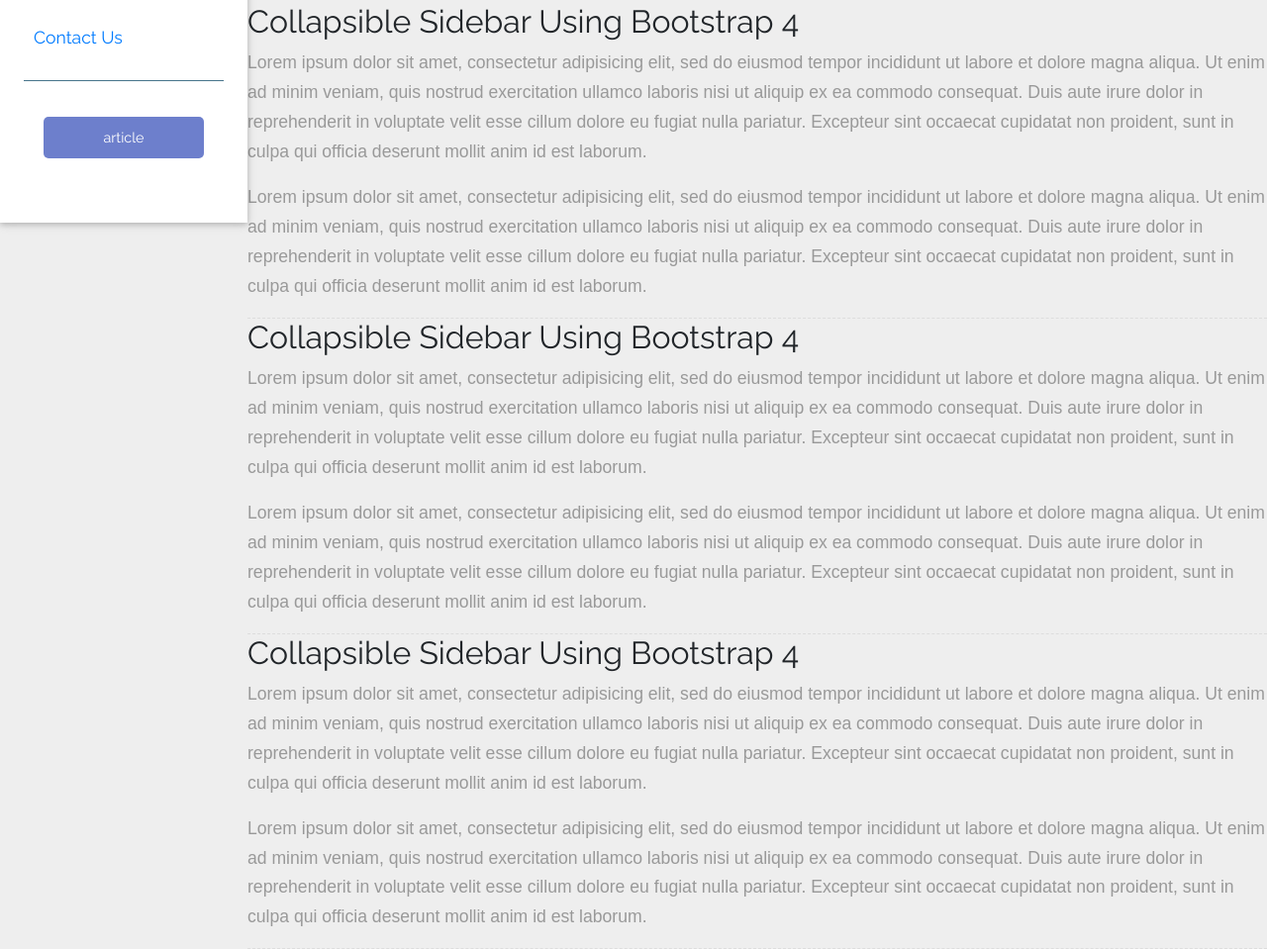
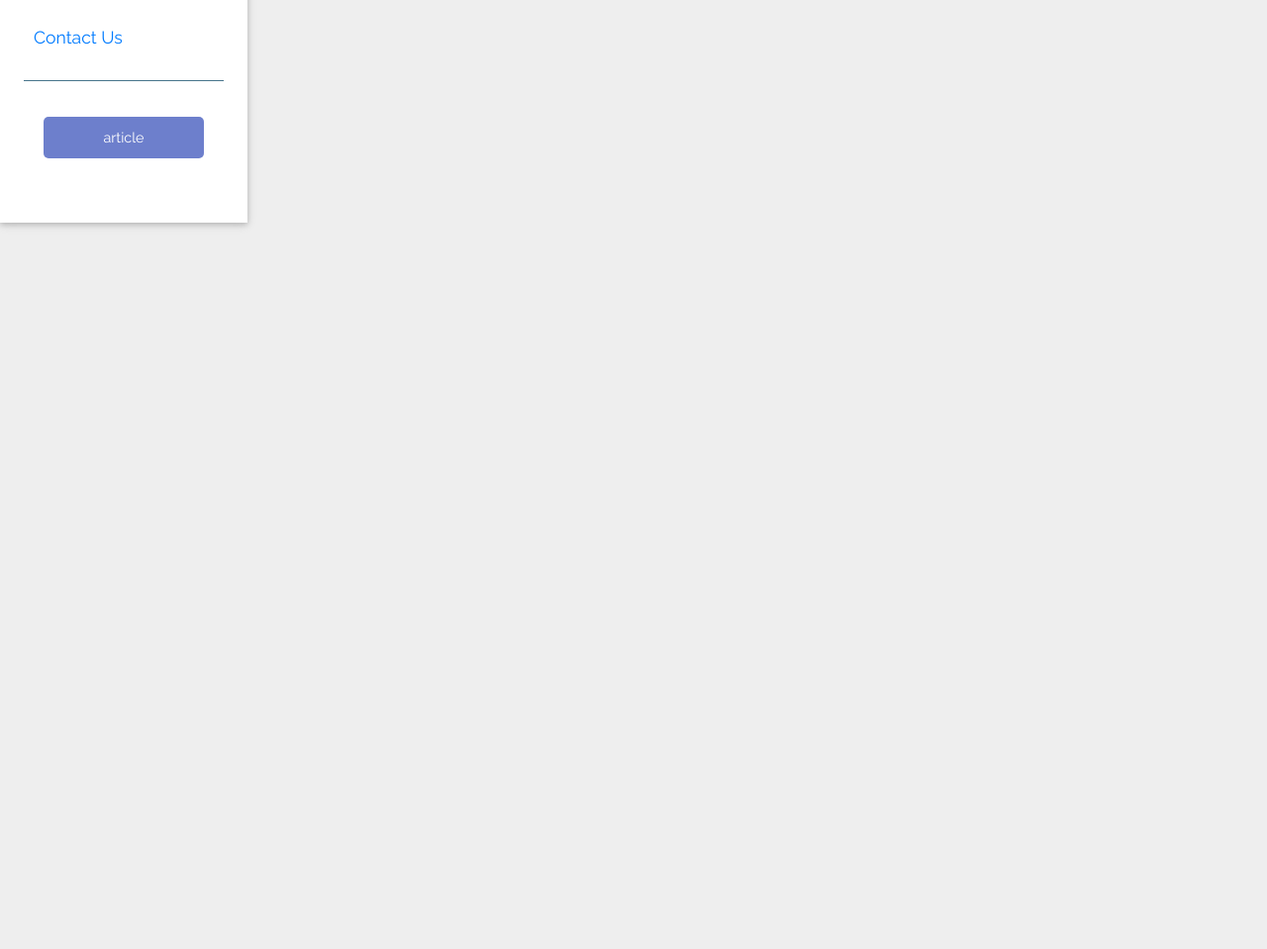
Before and after one commit to vikaschauhan/bootstrap-dashboard-2, a plain HTML site: page index.html in a window 1280 px wide. Shown: the part 372-1331 px from the top of the page at 99% size. After the commit the page ends 800 px from the top, so only its background shows below. Drawn offline with Linux system fonts and the light colour scheme.

Commit message:
2nd push

```diff
--- a/index.html
+++ b/index.html
@@ -194,49 +194,13 @@
       </div>
       <!--/.Card-->
 
+      <div class="line"></div>
+
     </div>
 </div>
-      <h2>Collapsible Sidebar Using Bootstrap 4</h2>
 
-      <p>Lorem ipsum dolor sit amet, consectetur adipisicing elit, sed do eiusmod tempor incididunt ut labore et dolore
-        magna aliqua. Ut enim ad minim veniam, quis nostrud exercitation ullamco laboris nisi ut aliquip ex ea commodo
-        consequat. Duis aute irure dolor in reprehenderit in voluptate velit esse cillum dolore eu fugiat nulla
-        pariatur. Excepteur sint occaecat cupidatat non proident, sunt in culpa qui officia deserunt mollit anim id est
-        laborum.</p>
-      <p>Lorem ipsum dolor sit amet, consectetur adipisicing elit, sed do eiusmod tempor incididunt ut labore et dolore
-        magna aliqua. Ut enim ad minim veniam, quis nostrud exercitation ullamco laboris nisi ut aliquip ex ea commodo
-        consequat. Duis aute irure dolor in reprehenderit in voluptate velit esse cillum dolore eu fugiat nulla
-        pariatur. Excepteur sint occaecat cupidatat non proident, sunt in culpa qui officia deserunt mollit anim id est
-        laborum.</p>
 
-      <div class="line"></div>
 
-      <h2>Collapsible Sidebar Using Bootstrap 4</h2>
-
-      <p>Lorem ipsum dolor sit amet, consectetur adipisicing elit, sed do eiusmod tempor incididunt ut labore et dolore
-        magna aliqua. Ut enim ad minim veniam, quis nostrud exercitation ullamco laboris nisi ut aliquip ex ea commodo
-        consequat. Duis aute irure dolor in reprehenderit in voluptate velit esse cillum dolore eu fugiat nulla
-        pariatur. Excepteur sint occaecat cupidatat non proident, sunt in culpa qui officia deserunt mollit anim id est
-        laborum.</p>
-      <p>Lorem ipsum dolor sit amet, consectetur adipisicing elit, sed do eiusmod tempor incididunt ut labore et dolore
-        magna aliqua. Ut enim ad minim veniam, quis nostrud exercitation ullamco laboris nisi ut aliquip ex ea commodo
-        consequat. Duis aute irure dolor in reprehenderit in voluptate velit esse cillum dolore eu fugiat nulla
-        pariatur. Excepteur sint occaecat cupidatat non proident, sunt in culpa qui officia deserunt mollit anim id est
-        laborum.</p>
-
-      <div class="line"></div>
-      <h2>Collapsible Sidebar Using Bootstrap 4</h2>
-
-      <p>Lorem ipsum dolor sit amet, consectetur adipisicing elit, sed do eiusmod tempor incididunt ut labore et dolore
-        magna aliqua. Ut enim ad minim veniam, quis nostrud exercitation ullamco laboris nisi ut aliquip ex ea commodo
-        consequat. Duis aute irure dolor in reprehenderit in voluptate velit esse cillum dolore eu fugiat nulla
-        pariatur. Excepteur sint occaecat cupidatat non proident, sunt in culpa qui officia deserunt mollit anim id est
-        laborum.</p>
-      <p>Lorem ipsum dolor sit amet, consectetur adipisicing elit, sed do eiusmod tempor incididunt ut labore et dolore
-        magna aliqua. Ut enim ad minim veniam, quis nostrud exercitation ullamco laboris nisi ut aliquip ex ea commodo
-        consequat. Duis aute irure dolor in reprehenderit in voluptate velit esse cillum dolore eu fugiat nulla
-        pariatur. Excepteur sint occaecat cupidatat non proident, sunt in culpa qui officia deserunt mollit anim id est
-        laborum.</p>
 
       <div class="line"></div>
 
--- a/scss/styles.scss
+++ b/scss/styles.scss
@@ -64,16 +64,14 @@ a:focus {
     border: none;
 }
 
-.line {
-    width: 100%;
-    height: 1px;
-    border-bottom: 1px dashed #ddd;
-}
 
 .wrapper {
     display: flex;
     width: 100%;
     align-items: stretch;
+}
+.content{
+    width:100%;
 }
 
 #sidebar {
```
Also changed, not shown: css/styles.css.
